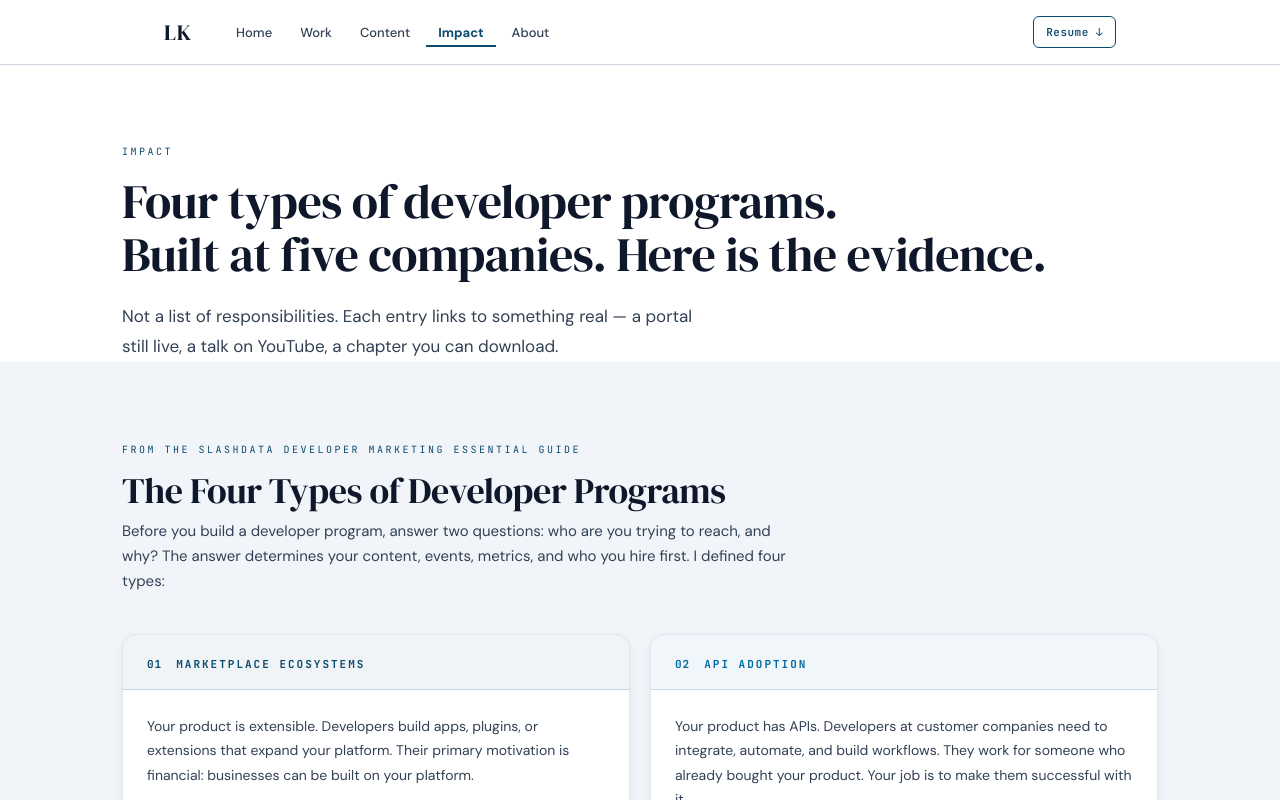
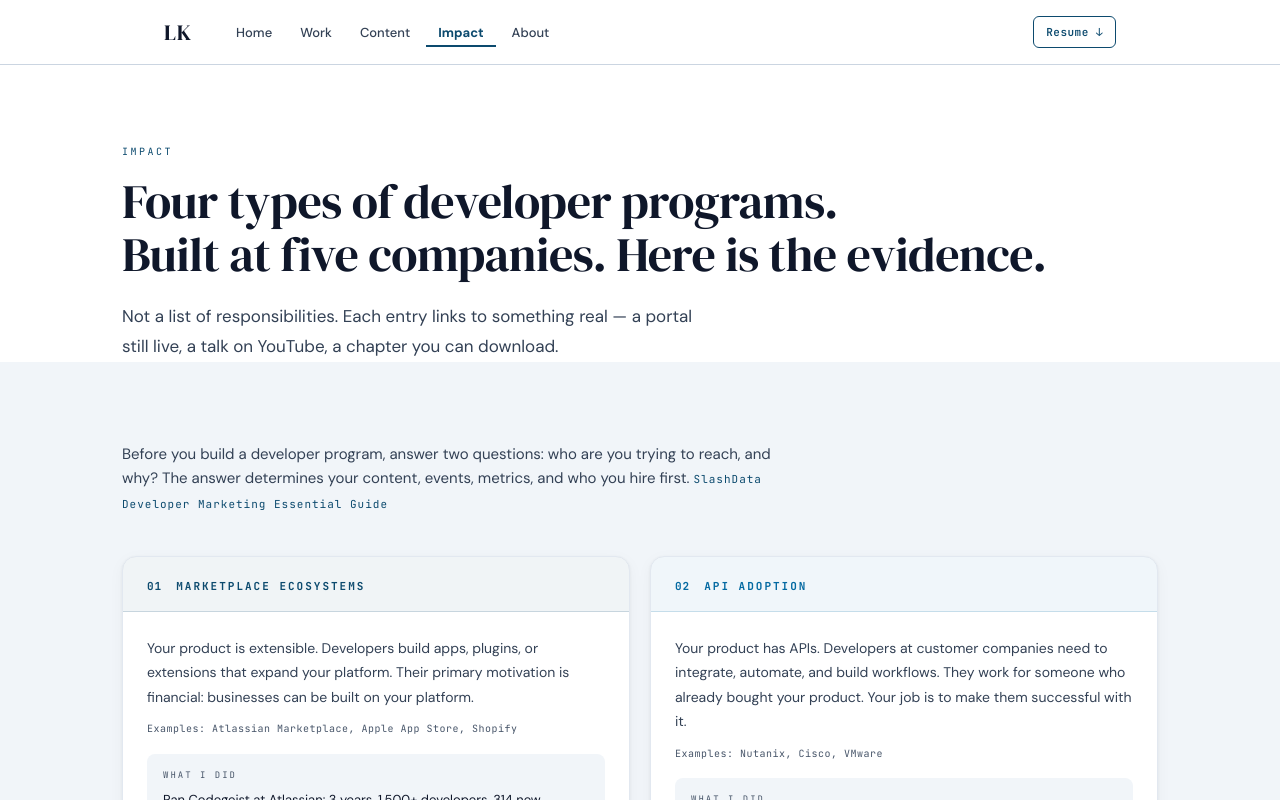
Before and after one commit to lkilpatrick/lkilpatrick_com, a Next.js app: page /impact in a window 1280 px wide. Shown: the top 800 px of the page. Built offline with nearby package versions, Linux system fonts and the light colour scheme.

Commit message:
fix: remove duplicate Four Types heading on impact page

```diff
--- a/app/components/ImpactHub.tsx
+++ b/app/components/ImpactHub.tsx
@@ -194,10 +194,8 @@ export default function ImpactHub() {
       {/* ── The Four Types of Developer Programs (SlashData framework) ── */}
       <section className="section-body section-alt" id="four-types">
         <div className="content-wrap">
-          <div className="ih-eyebrow" style={{ marginBottom: 12 }}>From the SlashData Developer Marketing Essential Guide</div>
-          <h2 className="ih-section-title">The Four Types of Developer Programs</h2>
           <p className="ih-section-sub" style={{ marginBottom: 40, maxWidth: 680 }}>
-Before you build a developer program, answer two questions: who are you trying to reach, and why? The answer determines your content, events, metrics, and who you hire first. I defined four types:
+            Before you build a developer program, answer two questions: who are you trying to reach, and why? The answer determines your content, events, metrics, and who you hire first. <span style={{ fontFamily: "var(--font-mono), monospace", fontSize: 11, color: "var(--color-primary)", letterSpacing: 1 }}>SlashData Developer Marketing Essential Guide</span>
           </p>
 
           <div className="ih-four-grid">
```
